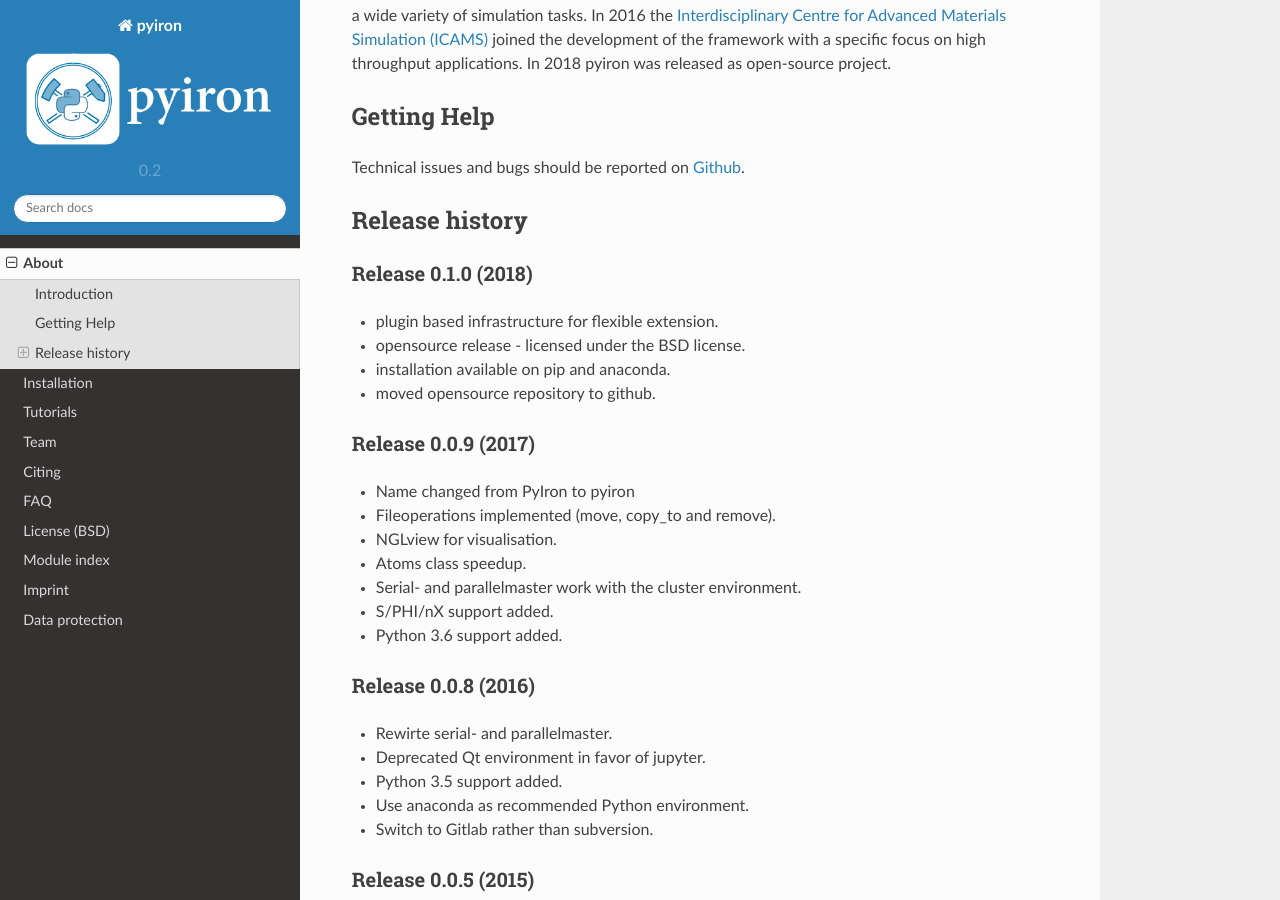
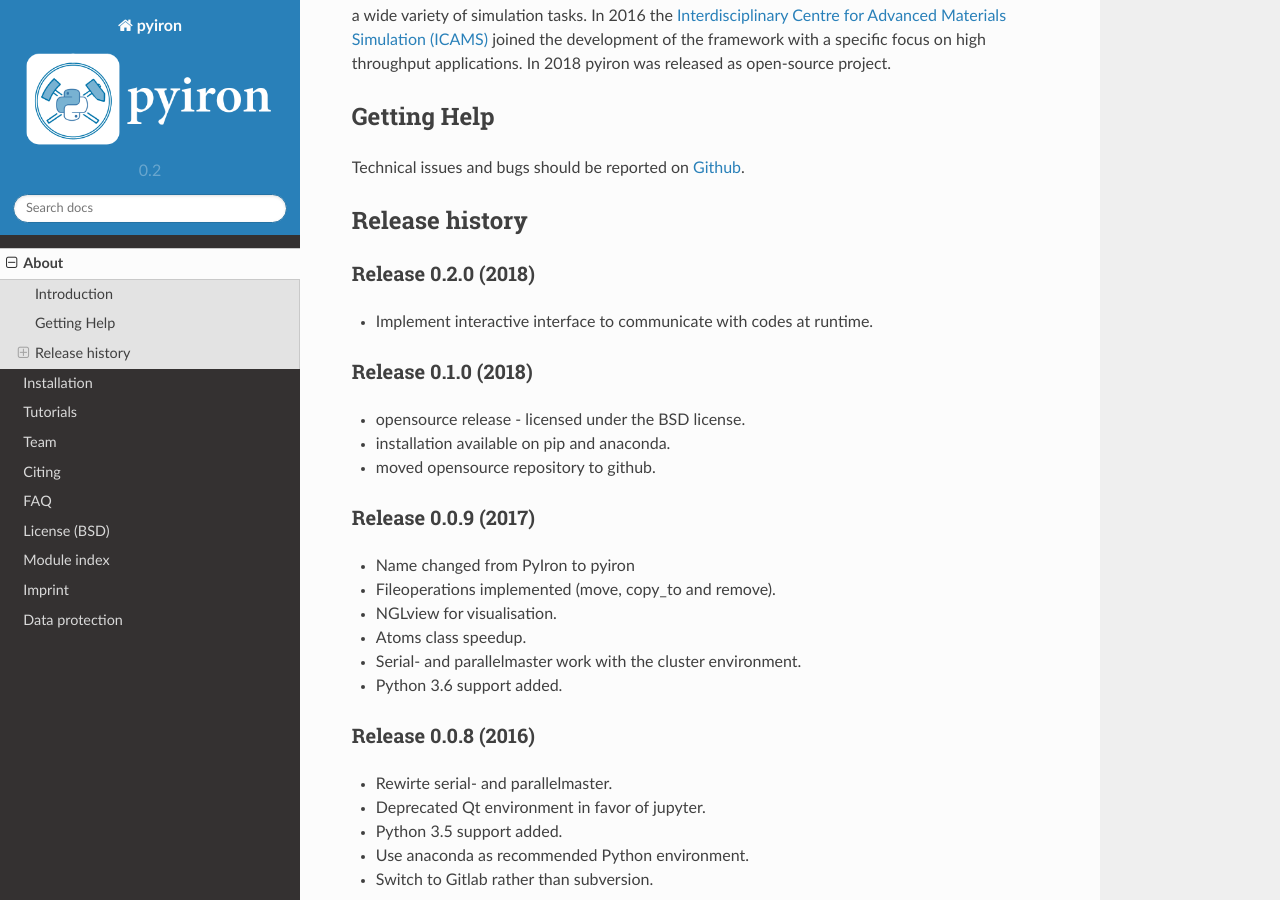
Before and after one commit to pyiron/pyiron, a Sphinx documentation site: the page built from docs/source/about.rst, in a window 1280 px wide and 900 px high, scrolled down 1121 px. Built offline with Sphinx 7.4.7 and the Read the Docs theme 2.0.0, drawn with Linux system fonts in a browser that asks for light colours; pages that are not in the unit, such as notebooks, are missing from menus.

Commit message:
Update about.rst

```diff
--- a/docs/source/about.rst
+++ b/docs/source/about.rst
@@ -41,9 +41,12 @@ Technical issues and bugs should be reported on `Github <https://github.com/pyir
 Release history
 ***************
 
+Release 0.2.0 (2018)
+====================
+* Implement interactive interface to communicate with codes at runtime.
+
 Release 0.1.0 (2018)
 ====================
-* plugin based infrastructure for flexible extension.
 * opensource release - licensed under the BSD license.
 * installation available on pip and anaconda.
 * moved opensource repository to github.
@@ -55,7 +58,6 @@ Release 0.0.9 (2017)
 * NGLview for visualisation.
 * Atoms class speedup.
 * Serial- and parallelmaster work with the cluster environment.
-* S/PHI/nX support added.
 * Python 3.6 support added.
 
 Release 0.0.8 (2016)
```
